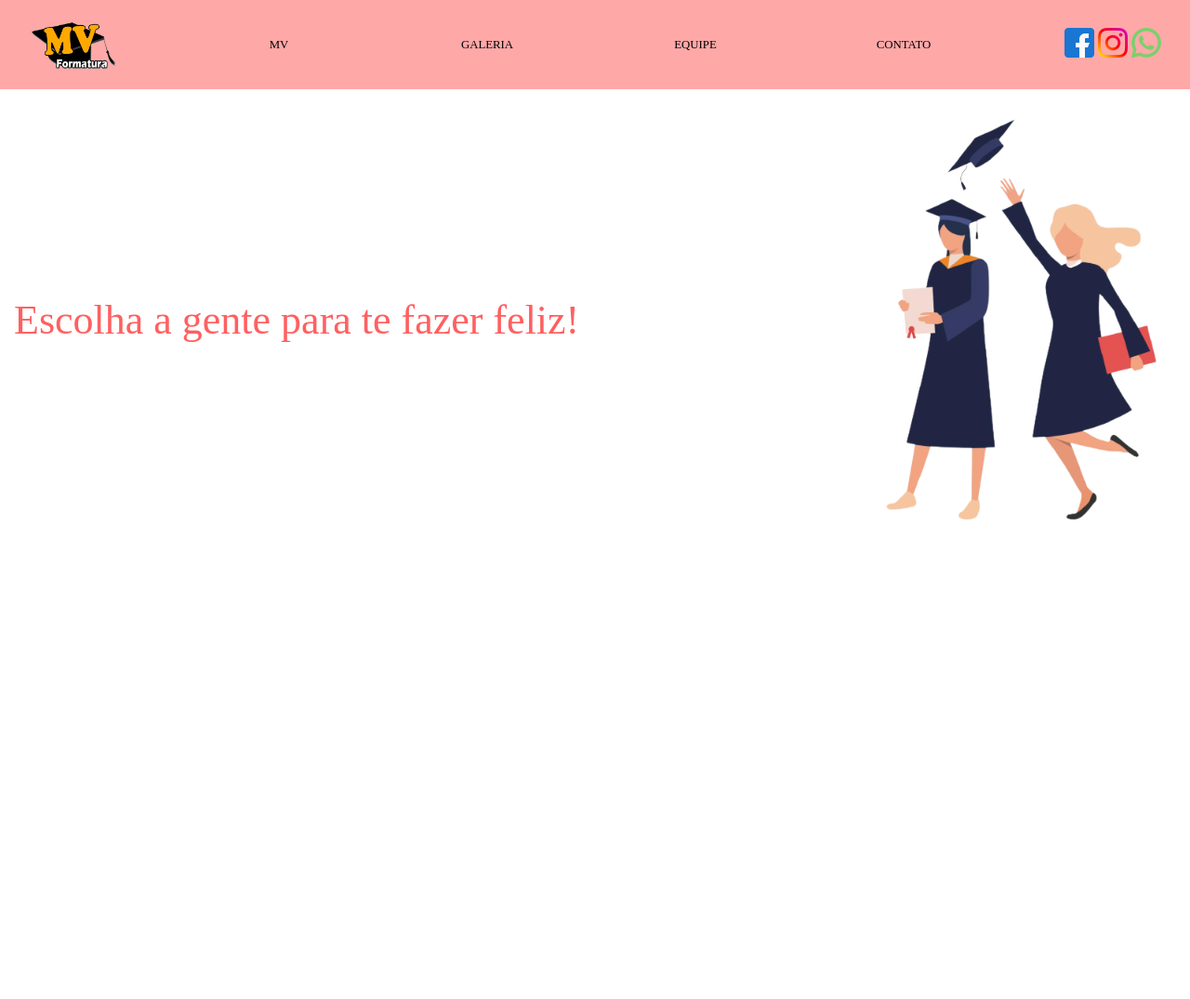
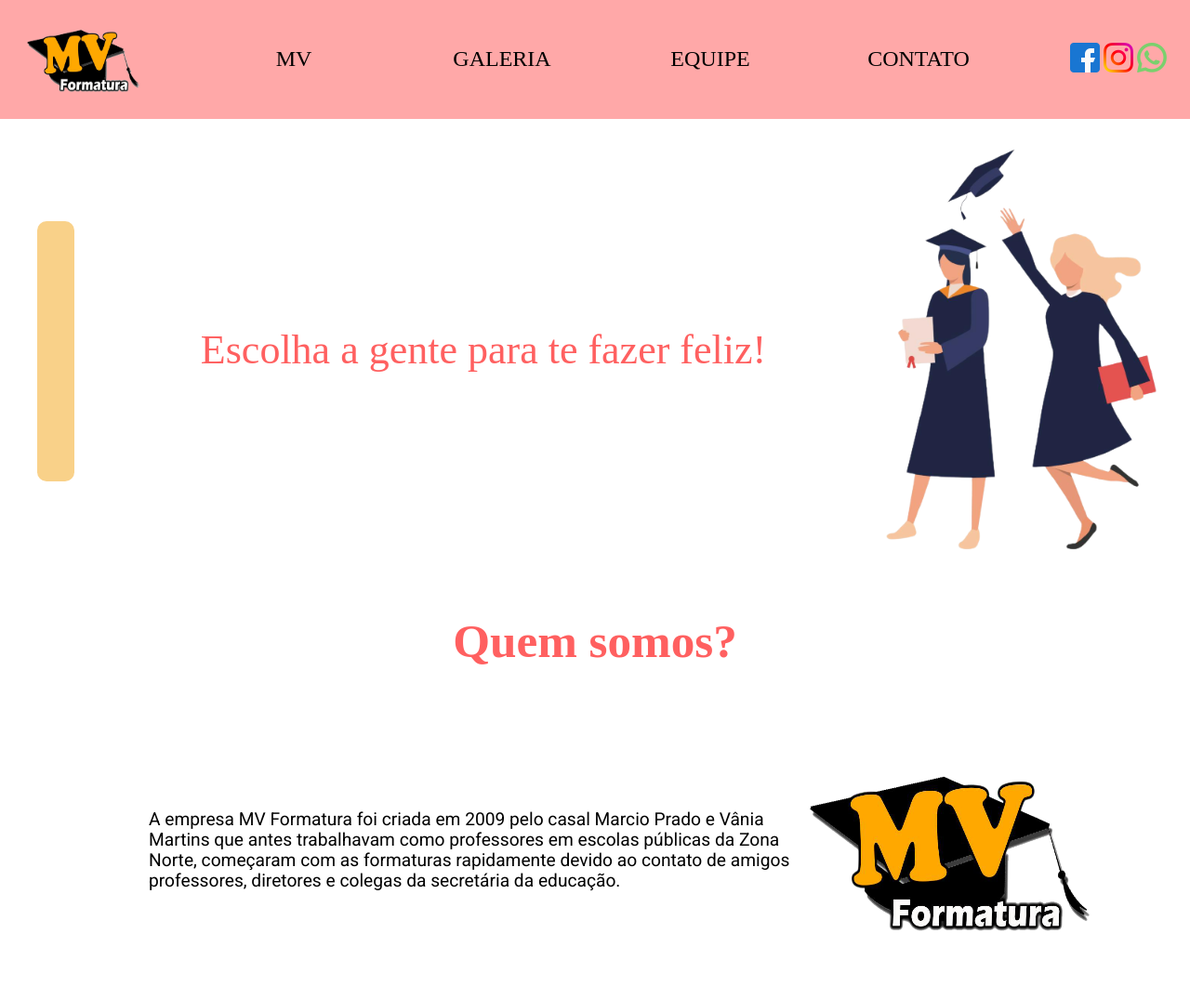
Before and after one commit to Emerald-Tcc/Site_Emerald, a plain HTML site: page siteTeste/index.html in a window 1280 px wide. Shown: the whole page at 93% size. Before the commit the page ends 800 px from the top, so only its background shows below. Drawn offline with Linux system fonts and the light colour scheme; a web font is replaced by a local one.

Commit message:
Fazer a parte de quem somos

```diff
--- a/siteTeste/index.html
+++ b/siteTeste/index.html
@@ -7,6 +7,9 @@
     <title>MV FORMATURA</title>
     <link rel="stylesheet" href="normalize.css">
     <link rel="stylesheet" href="style.css">
+    <link rel="preconnect" href="https://fonts.googleapis.com">
+    <link rel="preconnect" href="https://fonts.gstatic.com" crossorigin>
+    <link href="https://fonts.googleapis.com/css2?family=Holtwood+One+SC&family=Roboto&display=swap" rel="stylesheet">
 
 </head>
 <body>
@@ -19,20 +22,32 @@
             <li><a href="#contato"> CONTATO</a></li>
         </ul>
         <div class="icones">
-            <a href="http://google.com" target="_blank"><img src="../images/facebook.png" alt="facebook"></a>
-            <a href="http://google.com" target="_blank"><img src="../images/instagram.png" alt="Instagram"></a>
-            <a href="http://google.com" target="_blank"><img src="../images/whatsapp.png" alt="facebook"></a>
+            <a href="https://www.facebook.com/mvformaturas/" target="_blank"><img src="../images/facebook.png" alt="facebook"></a>
+            <a href="https://www.instagram.com/mvformatura/?hl=pt" target="_blank"><img src="../images/instagram.png" alt="Instagram"></a>
+            <a href="https://api.whatsapp.com/send?phone=11945274604&text=Fala%20ai%20c%20ta%20bom" target="_blank"><img src="../images/whatsapp.png" alt="facebook"></a>
 
         </div>
     </nav>
 
 
-    <div class="quemsomos">
-
+    <div class="escolha">
+        <div class="yellow"></div>
         <p>Escolha a gente para te fazer feliz!</p>
         <img src="../images/dolls.png" alt="Dolls">
 
     </div>
 
+    <div class="quemsomos">
+        <h1>Quem somos?</h1>
+
+        <div class="conteudoquemsomos">
+        <p>A empresa MV Formatura foi criada em 2009 pelo casal Marcio Prado e Vânia Martins que antes trabalhavam como professores em escolas públicas da Zona Norte, começaram com as formaturas rapidamente devido ao contato de amigos professores, diretores e colegas da secretária da educação.</p>
+        <img src="../images/logo.png" alt="Logo">
+        </div>
+    </div>
+
+
+
+
 </body>
 </html>
--- a/siteTeste/style.css
+++ b/siteTeste/style.css
@@ -6,8 +6,8 @@ body{
     text-decoration: none;
 }
 .logo{
-    height:6em;
-    width:6em;
+    height:8em;
+    width:8em;
 
 }
 
@@ -43,31 +43,62 @@ nav ul li{
 
 nav ul li a{
     display: inline-block;
-    font-size: 80%;
+    font-size: 1.5rem;
     padding: 2px 0;
     width: 100%;
     text-decoration: none;
     color: #000000;
 }
 
-.quemsomos{
+.escolha{
     display:flex;
     align-items: center;
     justify-content: space-between;
 
 
 }
-
-.quemsomos img{
+.yellow{
+    margin-left: 40px;
+    width: 5vh;
+    height: 20vh;
+    background-color: #F9D189;
+    align-items: center;
+    border-radius: 10px;
+}
+.escolha img{
     width: 30%;
     padding-right: 15px;
 }
 
-.quemsomos p{
+.escolha p{
     color: #FF6060;
     font-size: 175%;
     padding-left: 15px;
 }
+
+.quemsomos h1{
+    text-align: center;
+    color: #FF6060;
+    font-size: 2.2rem;
+}
+
+.conteudoquemsomos{
+    display:flex;
+    align-items: center;
+}
+
+.conteudoquemsomos img{
+    height:10em;
+    width:10em;
+
+}
+
+.conteudoquemsomos p{
+    font-size: 0.85rem;
+    font-family: 'Roboto', sans-serif;
+    margin-left: 1rem;
+}
+
 
 
 @media screen and (min-width: 768px) {
@@ -82,12 +113,36 @@ nav ul li a{
         flex-direction: row;
         width: 70%;
     }
-    .quemsomos img{
+    .escolha img{
         width: 25%;
 
     }
 
-    .quemsomos p{
+    .escolha p{
         font-size: 275%;
     }
+
+    .yellow{
+        height: 35vh;
+    }
+
+
+    .quemsomos h1{
+
+        font-size: 3.2rem;
+    }
+
+    .conteudoquemsomos p{
+        font-size: 1.2rem;
+        margin-left: 10rem;
+        width: 700px;
+    }
+
+    .conteudoquemsomos img{
+        height:20em;
+        width:20em;
+
+    }
+
+
 }
```
